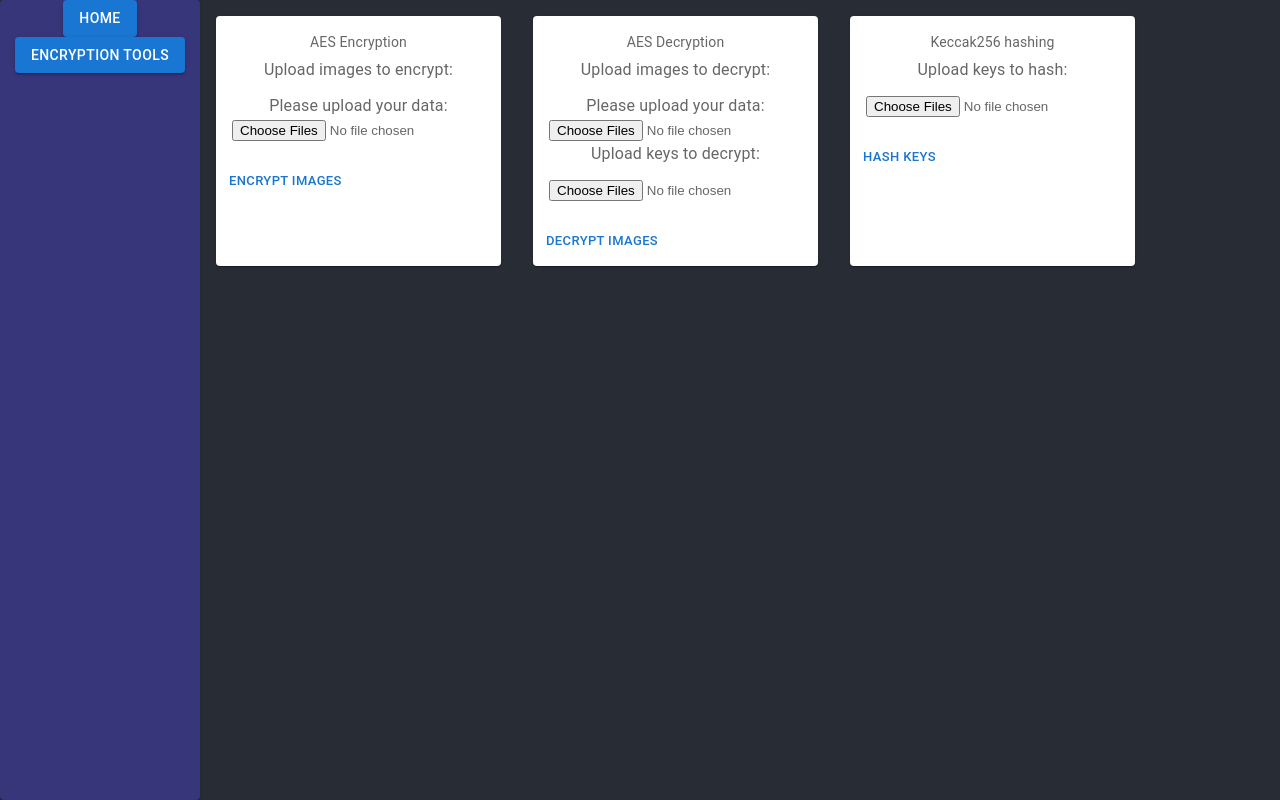
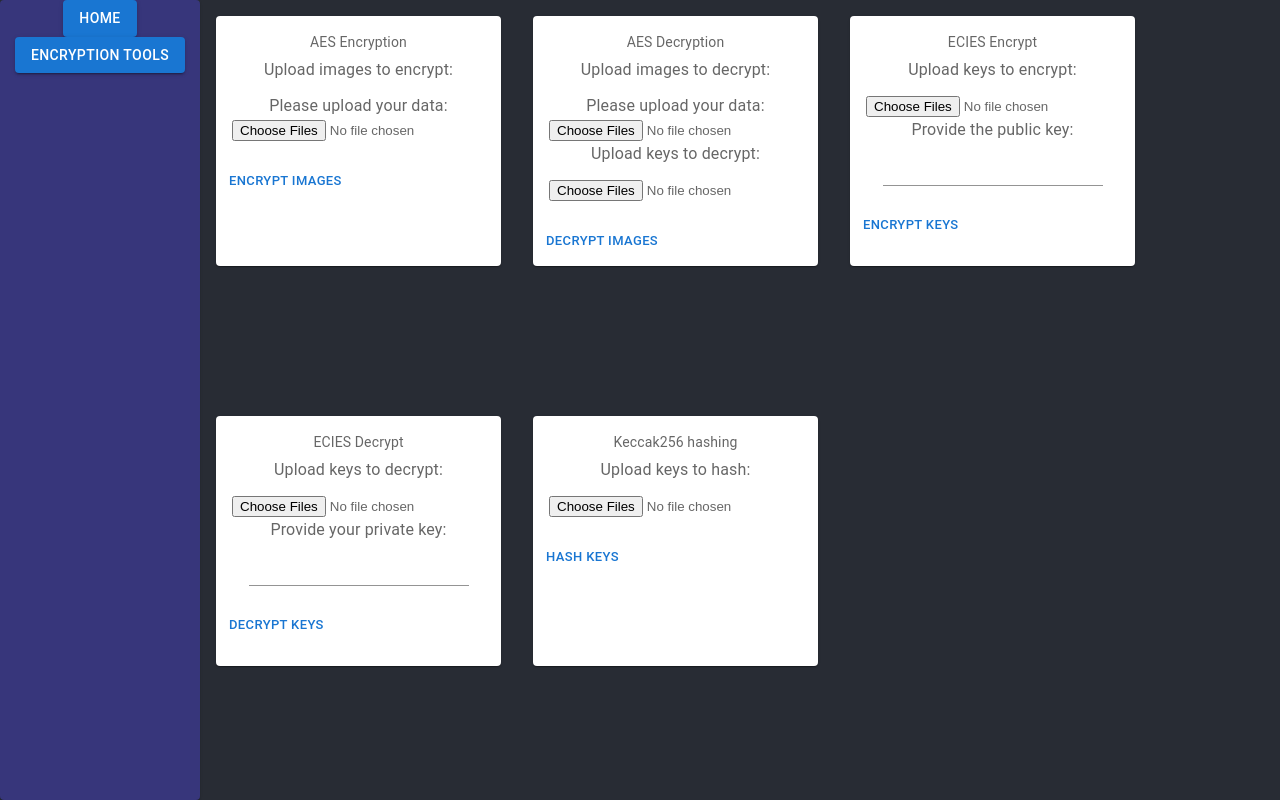
Before and after one commit to vbaraku/Dissertation, a React (Create React App) app: page /tools in a window 1280 px wide. Built offline with nearby package versions, Linux system fonts and the light colour scheme.

Commit message:
ECIES implemented

```diff
--- a/package.json
+++ b/package.json
@@ -16,7 +16,7 @@
     "@testing-library/user-event": "^13.5.0",
     "aes-js": "^3.1.2",
     "chai": "^4.3.6",
-    "eciesjs": "^0.3.14",
+    "eth-crypto": "^2.3.0",
     "ethereum-waffle": "^3.4.0",
     "ethers": "^5.5.4",
     "hardhat": "^2.9.1",
@@ -25,7 +25,7 @@
     "react": "^17.0.2",
     "react-dom": "^17.0.2",
     "react-router-dom": "^6.3.0",
-    "react-scripts": "5.0.0",
+    "react-scripts": "4.0.3",
     "util": "^0.12.4",
     "web-vitals": "^2.1.4"
   },
--- a/src/EncryptionTools.js
+++ b/src/EncryptionTools.js
@@ -8,12 +8,12 @@ import Button from "@mui/material/Button";
 import Typography from "@mui/material/Typography";
 import Grid from "@mui/material/Grid";
 import { ethers } from "ethers";
-
+import Input from "@mui/material/Input";
 
 import DialogContentText from "@mui/material/DialogContentText";
 
 import { BrowserRouter as Router, Switch, Route, Link } from "react-router-dom";
-
+import EthCrypto from 'eth-crypto';
 
 function EncryptionTools() {
   var aesjs = require("aes-js");
@@ -136,12 +136,74 @@ function EncryptionTools() {
     document.body.appendChild(element);
     element.click();
     document.body.removeChild(element);
+    window.location.reload();
   }
+
+  async function encryptEcies() {
+    const key = await keys.files[0].text();
+    const pk = document.getElementById("publicKey").value;
+    let encryptedKeys = new Array();
+    let keyArray = key.split(",");
+
+    await Promise.all(
+      keyArray.map(async (el) => {
+        const encrypted = await EthCrypto.encryptWithPublicKey(pk,el);
+        const stringEncrypted = EthCrypto.cipher.stringify(encrypted);
+        encryptedKeys.push(stringEncrypted);
+      })
+    );
+    console.log(encryptedKeys);
+    alert(
+      "Keys encrypted with public key and will be downloaded"
+    );
+    var element = document.createElement("a");
+    element.setAttribute(
+      "href",
+      "data:text/plain;charset=utf-8," + encodeURIComponent(encryptedKeys)
+    );
+    element.setAttribute("download", "KeysPublicK");
+    element.style.display = "none";
+    document.body.appendChild(element);
+    element.click();
+    document.body.removeChild(element);
+    window.location.reload();
+  }
+
+  async function decryptEcies() {
+    const key = await keys.files[0].text();
+    const pk = document.getElementById("privateKey").value;
+    let decryptedKeys = new Array();
+    let keyArray = key.split(",");
+
+    await Promise.all(
+      keyArray.map(async (el) => {
+        const parsed = EthCrypto.cipher.parse(el)
+        const decrypted = await EthCrypto.decryptWithPrivateKey(pk,parsed);
+        decryptedKeys.push(decrypted);
+      })
+    );
+    console.log(decryptedKeys);
+    alert(
+      "Keys decrypted with private key and will be downloaded"
+    );
+    var element = document.createElement("a");
+    element.setAttribute(
+      "href",
+      "data:text/plain;charset=utf-8," + encodeURIComponent(decryptedKeys)
+    );
+    element.setAttribute("download", "Keys");
+    element.style.display = "none";
+    document.body.appendChild(element);
+    element.click();
+    document.body.removeChild(element);
+    window.location.reload();
+  }
+
 
   return (
     <div className="App">
       <div className="App-header">
-        <Grid spacing={2} style={{ height: "100vh", display: "flex" }}>
+        <Grid spacing={2} style={{ height: "100vh", display: "flex"}}>
           <Grid item xs={2}>
             <Card
               sx={{ height: "100%", backgroundColor: "#37367b", width: 200 }}
@@ -158,7 +220,7 @@ function EncryptionTools() {
               </Link>
             </Card>
           </Grid>
-          <Grid item xs={10} sx={{display: "flex"}}>
+          <Grid item xs={10} sx={{display: "flex", flexWrap:"wrap"}}>
             <Card sx={{ minWidth: 275 ,margin: 2, height: 250}}>
               <CardContent>
                 <Typography
@@ -230,6 +292,75 @@ function EncryptionTools() {
                 </Button>
               </CardActions>
             </Card>
+
+            <Card sx={{ minWidth: 275 , margin: 2, height: 250}}>
+              <CardContent>
+                <Typography
+                  sx={{ fontSize: 14 }}
+                  color="text.secondary"
+                  gutterBottom
+                >
+                  ECIES Encrypt
+                </Typography>
+                <Typography sx={{ mb: 1.5 }} color="text.secondary">
+                  Upload keys to encrypt:
+                </Typography>
+                <DialogContentText>
+                  <input
+                    type="file"
+                    multiple
+                    name="data"
+                    onChange={retrieveKeys}
+                  />
+                </DialogContentText>
+                <Typography sx={{ mb: 1.5 }} color="text.secondary">
+                  Provide the public key:
+                </Typography>
+                <DialogContentText>
+                  <Input id="publicKey"></Input>
+                </DialogContentText>
+              </CardContent>
+              <CardActions>
+                <Button size="small" onClick={encryptEcies}>
+                  Encrypt keys
+                </Button>
+              </CardActions>
+            </Card>
+
+            <Card sx={{ minWidth: 275 , margin: 2, height: 250}}>
+              <CardContent>
+                <Typography
+                  sx={{ fontSize: 14 }}
+                  color="text.secondary"
+                  gutterBottom
+                >
+                  ECIES Decrypt
+                </Typography>
+                <Typography sx={{ mb: 1.5 }} color="text.secondary">
+                  Upload keys to decrypt:
+                </Typography>
+                <DialogContentText>
+                  <input
+                    type="file"
+                    multiple
+                    name="data"
+                    onChange={retrieveKeys}
+                  />
+                </DialogContentText>
+                <Typography sx={{ mb: 1.5 }} color="text.secondary">
+                  Provide your private key:
+                </Typography>
+                <DialogContentText>
+                  <Input id="privateKey"></Input>
+                </DialogContentText>
+              </CardContent>
+              <CardActions>
+                <Button size="small" onClick={decryptEcies}>
+                  Decrypt keys
+                </Button>
+              </CardActions>
+            </Card>
+
             <Card sx={{ minWidth: 275 ,margin: 2, height: 250}}>
               <CardContent>
                 <Typography
```
Also changed, not shown: 1 other file (tests, documents, lock files or other folders).
